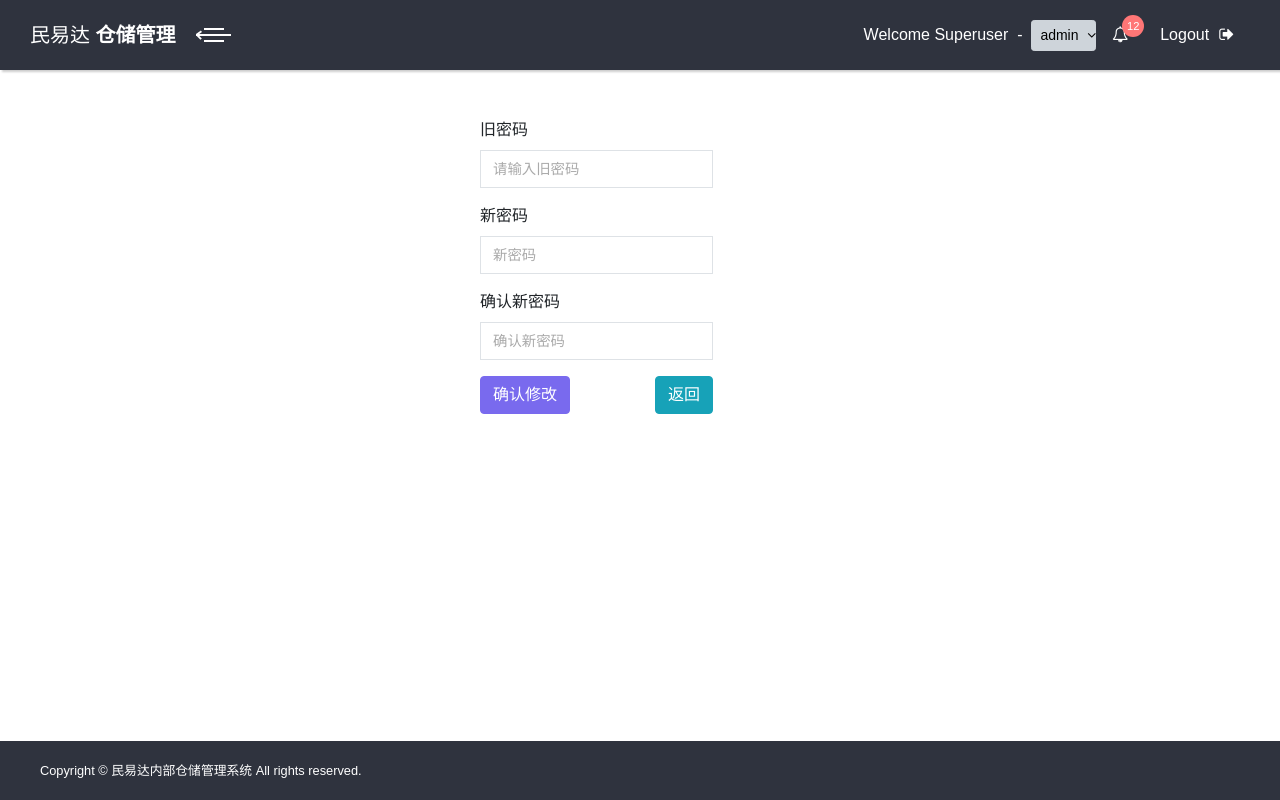
After one commit to sola1121/worker_warehouse, a Django app: page /account/change in a window 1280 px wide. The commit adds this page. Run offline with Django 3.2, Linux system fonts and the light colour scheme; a user stored in the database is signed in; some libraries are stand-ins or nearby versions; some web fonts are replaced.

Commit message:
完成更改密码的设计, 后端未验证

```diff
--- a/account/urls.py
+++ b/account/urls.py
@@ -7,4 +7,5 @@ app_name = "account"
 urlpatterns = [
     path('', views.account_login, name="account_login"),
     path("logout", views.account_logout, name="account_logout"),
+    path("account/change", views.account_change_password, name="account_change"),
 ]
--- a/account/views.py
+++ b/account/views.py
@@ -41,8 +41,13 @@ def account_change_password(request):
         new_pass1 = request.POST.get("newPassword1", None)
         new_pass2 = request.POST.get("newPassword2", None)
         if not all([old_pass, new_pass1, new_pass2]):
-            return
+            return render(request, "app_account/change_password.html", {"error_msg": "输入为空"})
         user = request.user
-
-
-        user.set_password()
+        if not user.check_password(old_pass):
+            return render(request, "app_account/change_password.html", {"error_msg": "旧密码不匹配"})
+        if new_pass1 != new_pass2:
+            return render(request, "app_account/change_password.html", {"error_msg": "新密码不一致"})
+        user.set_password(new_pass1)
+        user.save()
+        account_logout(request)
+    return render(request, "app_account/change_password.html")
--- a/statics/icons-reference/icons-reference.html
+++ b/statics/icons-reference/icons-reference.html
@@ -12,6 +12,7 @@
   <body>
     <div class="container">
       <h1>Dashboard</h1>
+      <p class="big"><a href="https://fontawesome.com/">Font awesome</a></p>
       <p class="small">This font was created with<a href="http://fontastic.me/">Fontastic</a></p>
       <h2>CSS mapping</h2>
       <ul class="glyphs css-mapping">
--- a/templates/app_account/change_password.html
+++ b/templates/app_account/change_password.html
@@ -1,76 +1,13 @@
 {% extends "basements/base.html" %}
 
-{% block head_title %} {{ request.user.username }} - 更改密码{% endblock %}
+{% block head_title %}{{ request.user.username }} - 修改密码 {% endblock %}
 
 {% block body %}
-<nav class="navbar">
-    <div class="container-fluid">
-        <div class="navbar-holder d-flex align-items-center justify-content-between">
-            <!-- Navbar Header-->
-            <div class="navbar-header">
-                <!-- Navbar Brand -->
-                <a href="index.html" class="navbar-brand d-none d-sm-inline-block">
-                    <div class="brand-text d-none d-lg-inline-block"><span>民易达
-                        </span><strong> 仓储管理</strong></div>
-                    <div class="brand-text d-none d-sm-inline-block d-lg-none"><strong>WW</strong></div>
-                </a>
-                <!-- Toggle Button-->
-                <a id="toggle-btn" href="#" class="menu-btn active"><span></span><span></span><span></span></a>
-            </div>
-            <!-- Navbar Menu -->
-            <ul class="nav-menu list-unstyled d-flex flex-md-row align-items-md-center">
-                <!-- User Name -->
-                <div class="nav-item">
-                    Welcome
-                    {% if request.user.is_superuser %}
-                        Superuser
-                    {% endif %}
-                    - {{ request.user.username }}
-                </div>
-                <!-- Notifications-->
-                <li class="nav-item dropdown"> <a id="notifications" rel="nofollow" data-target="#" href="#" data-toggle="dropdown" aria-haspopup="true" aria-expanded="false" class="nav-link">
-                    <i class="fa fa-bell-o"></i><span class="badge bg-red badge-corner">12</span></a>
-                    <ul aria-labelledby="notifications" class="dropdown-menu">
-                        <li><a rel="nofollow" href="#" class="dropdown-item">
-                                <div class="notification">
-                                    <div class="notification-content"><i class="fa fa-envelope bg-green"></i>You
-                                        have 6 new messages </div>
-                                    <div class="notification-time"><small>4 minutes ago</small></div>
-                                </div>
-                            </a></li>
-                        <li><a rel="nofollow" href="#" class="dropdown-item">
-                                <div class="notification">
-                                    <div class="notification-content"><i class="fa fa-twitter bg-blue"></i>You
-                                        have 2 followers</div>
-                                    <div class="notification-time"><small>4 minutes ago</small></div>
-                                </div>
-                            </a></li>
-                        <li><a rel="nofollow" href="#" class="dropdown-item">
-                                <div class="notification">
-                                    <div class="notification-content"><i class="fa fa-upload bg-orange"></i>Server
-                                        Rebooted</div>
-                                    <div class="notification-time"><small>4 minutes ago</small></div>
-                                </div>
-                            </a></li>
-                        <li><a rel="nofollow" href="#" class="dropdown-item">
-                                <div class="notification">
-                                    <div class="notification-content"><i class="fa fa-twitter bg-blue"></i>You
-                                        have 2 followers</div>
-                                    <div class="notification-time"><small>10 minutes ago</small></div>
-                                </div>
-                            </a></li>
-                        <li><a rel="nofollow" href="#" class="dropdown-item all-notifications text-center">
-                                <strong>view all notifications </strong></a></li>
-                    </ul>
-                </li>
-                <!-- Logout    -->
-                <li class="nav-item">
-                    <a href="{% url 'account:account_logout' %}" class="nav-link logout">
-                    <span class="d-none d-sm-inline">Logout</span><i class="fa fa-sign-out"></i>
-                    </a>
-                </li>
-            </ul>
-        </div>
+{% include "basements/navbar_header.html" %}
+<div class="container pt-5 w-25">
+    <div class="row">
+        {% include "forms/change_password_form.html" %}
     </div>
-</nav>
+</div>
+{% include "basements/footer.html" %}
 {% endblock %}
--- a/templates/app_index/index.html
+++ b/templates/app_index/index.html
@@ -4,5 +4,5 @@
 
 {% block body %}
 {% include "basements/navbar_header.html" %}
-{% include "basements/navbar_contet.html" %}
+{% include "basements/navbar_content.html" %}
 {% endblock %}
--- a/templates/basements/base.html
+++ b/templates/basements/base.html
@@ -37,5 +37,5 @@
     <!-- Main File-->
     <script src="{%static 'js/front.js' %}"></script>
   </body>
-{% black base_script %}{% endblock %}
+{% block base_script %}{% endblock %}
 </html>
--- /dev/null
+++ b/templates/basements/footer.html
@@ -0,0 +1,12 @@
+<footer class="main-footer">
+    <div class="container-fluid">
+        <div class="row">
+            <div class="col-sm-6">
+                <p>Copyright &copy; 民易达内部仓储管理系统  All rights reserved.</p>
+            </div>
+            <div class="col-sm-6 text-right">
+                <!-- 开发者: 王健吉, QQ:1148471941 -->
+            </div>
+        </div>
+    </div>
+</footer>
--- a/templates/basements/navbar_header.html
+++ b/templates/basements/navbar_header.html
@@ -6,7 +6,7 @@
                 <!-- Navbar Header-->
                 <div class="navbar-header">
                     <!-- Navbar Brand -->
-                    <a href="index.html" class="navbar-brand d-none d-sm-inline-block">
+                    <a href="{% url 'index:index_home' %}" class="navbar-brand d-none d-sm-inline-block">
                         <div class="brand-text d-none d-lg-inline-block"><span>民易达
                             </span><strong> 仓储管理</strong></div>
                         <div class="brand-text d-none d-sm-inline-block d-lg-none"><strong>WW</strong></div>
@@ -18,11 +18,29 @@
                 <ul class="nav-menu list-unstyled d-flex flex-md-row align-items-md-center">
                     <!-- User Name -->
                     <div class="nav-item">
-                        Welcome
-                        {% if request.user.is_superuser %}
+                        <div class="dropdown">
+                            Welcome
+                            {% if request.user.is_superuser %}
                             Superuser
-                        {% endif %}
-                        - {{ request.user.username }}
+                            {% endif %}
+                            &nbsp;-&nbsp;
+                            <button class="btn btn-default btn-sm dropdown-toggle" type="button" data-toggle="dropdown" aria-haspopup="true" aria-expanded="false">
+                                {{ request.user.username }}
+                            </button>
+                            <div class="dropdown-menu pt-1 pb-1" aria-labelledby="dropdownMenuLink">
+                                {% if request.user.full_name %}
+                                <li class="dropdown-item"><i class="fa fa-user bg-green"></i> {{ request.user.full_name }}</li>
+                                {% endif %}
+                                {% if request.user.email %}
+                                <li class="dropdown-item"><i class="fa fa-envelope-o bg-blue"></i> {{ request.user.email }}</li>
+                                {% endif %}
+                                {% if request.user.phone %}
+                                <li class="dropdown-item"><i class="fa fa-mobile bg-orange"></i> {{ request.user.phone }}</li>
+                                {% endif %}
+                                <div class="dropdown-divider"></div>
+                                <a class="dropdown-item active" href="{% url 'account:account_change' %}">更换密码</a>
+                            </div>
+                        </div>
                     </div>
                     <!-- Notifications-->
                     <li class="nav-item dropdown"> <a id="notifications" rel="nofollow" data-target="#" href="#" data-toggle="dropdown" aria-haspopup="true" aria-expanded="false" class="nav-link">
@@ -60,7 +78,7 @@
                                     <strong>view all notifications </strong></a></li>
                         </ul>
                     </li>
-                    <!-- Logout    -->
+                    <!-- Logout -->
                     <li class="nav-item">
                         <a href="{% url 'account:account_logout' %}" class="nav-link logout">
                         <span class="d-none d-sm-inline">Logout</span><i class="fa fa-sign-out"></i>
--- a/templates/forms/change_password_form.html
+++ b/templates/forms/change_password_form.html
@@ -1,14 +1,14 @@
-<form method="POST" action="">
+<form method="POST" action="{% url 'account:account_change' %}">
     <div class="form-group">
-        <label for="oldPass"></label>
+        <label for="oldPass">旧密码</label>
         <input type="password" class="form-control" id="oldPass" name="oldPassword" placeholder="请输入旧密码">
     </div>
     <div class="form-group">
-        <label for="newPass1">Password</label>
+        <label for="newPass1">新密码</label>
         <input type="password" class="form-control" id="newPass1" name="newPassword1" placeholder="新密码">
     </div>
     <div class="form-group">
-        <label for="newPass2">Password</label>
+        <label for="newPass2">确认新密码</label>
         <input type="password" class="form-control" id="newPass2" name="newPassword2" placeholder="确认新密码">
     </div>
     {% if error_msg %}
@@ -19,5 +19,6 @@
         </button>
     </div>
     {% endif %}
-    <button type="submit" class="btn btn-primary">Submit</button>
+    <button type="submit" class="btn btn-primary">确认修改</button>
+    <a class="btn btn-info float-right" href="javascript:history.back(-1)">返回</a>
 </form>
```
Also changed, not shown: templates/basements/navbar_content.html (+2 -12 lines), account/migrations/0001_initial.py (added), warehouse_db.sqlite3 (added).
